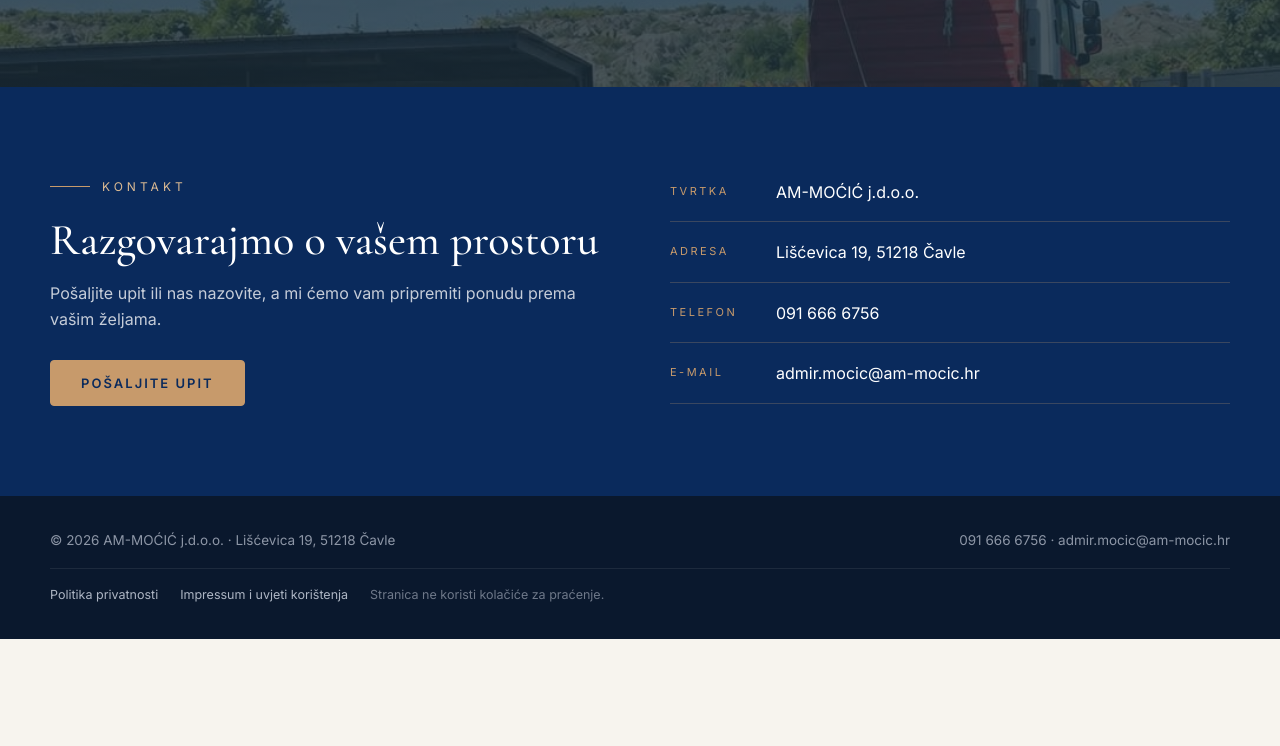
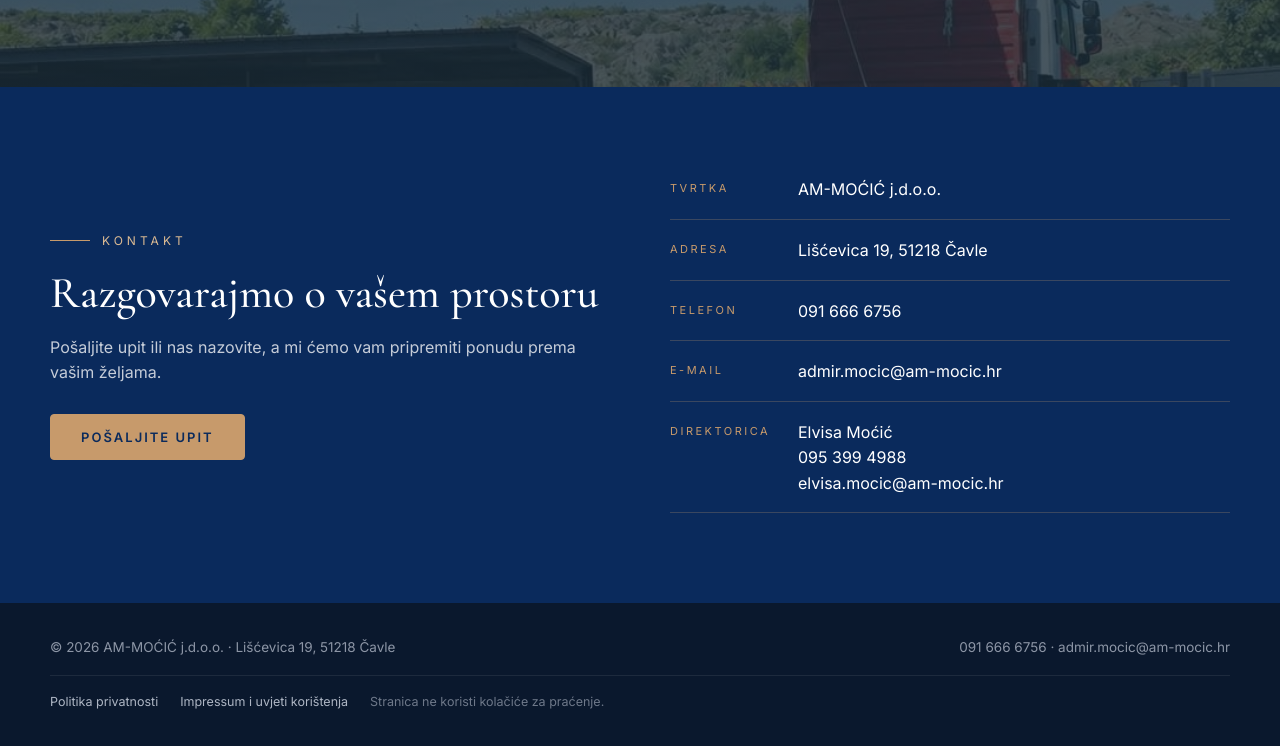
Before and after one commit to jenny7emir-cyber/ammocic, a plain HTML site: page index.html in a window 1280 px wide. Shown: the part 3193-3939 px from the top of the page. Before the commit the page ends 3832 px from the top, so only its background shows below. Drawn offline with nearby package versions, Linux system fonts and the light colour scheme.

Commit message:
Kontakt: dodana direktorica Elvisa Moćić (telefon, e-mail)
Co-Authored-By: Claude Opus 5.5 <noreply@anthropic.com>
Claude-Session: https://claude.ai/code/session_013R1SGCCqTHErgymX8VRqDG

```diff
--- a/css/style.css
+++ b/css/style.css
@@ -111,7 +111,7 @@ section{padding:90px 0}
 .contact p{color:#C5CCD8}
 .contact-list{list-style:none;display:grid;gap:18px}
 .contact-list li{display:flex;gap:16px;align-items:flex-start;border-bottom:1px solid rgba(199,154,107,.25);padding-bottom:16px}
-.contact-list span{color:var(--gold);font-size:11px;letter-spacing:2.5px;text-transform:uppercase;min-width:90px;padding-top:3px}
+.contact-list span{color:var(--gold);font-size:11px;letter-spacing:2.5px;text-transform:uppercase;min-width:112px;padding-top:3px}
 .contact-list a:hover{color:var(--gold-light)}
 
 /* Footer */
--- a/index.html
+++ b/index.html
@@ -144,6 +144,7 @@
       <li><span>Adresa</span>Lišćevica 19, 51218 Čavle</li>
       <li><span>Telefon</span><a href="tel:+385916666756">091 666 6756</a></li>
       <li><span>E-mail</span><a href="mailto:admir.mocic@am-mocic.hr">admir.mocic@am-mocic.hr</a></li>
+      <li><span>Direktorica</span><div>Elvisa Moćić<br><a href="tel:+385953994988">095 399 4988</a><br><a href="mailto:elvisa.mocic@am-mocic.hr">elvisa.mocic@am-mocic.hr</a></div></li>
     </ul>
   </div>
 </section>
```
